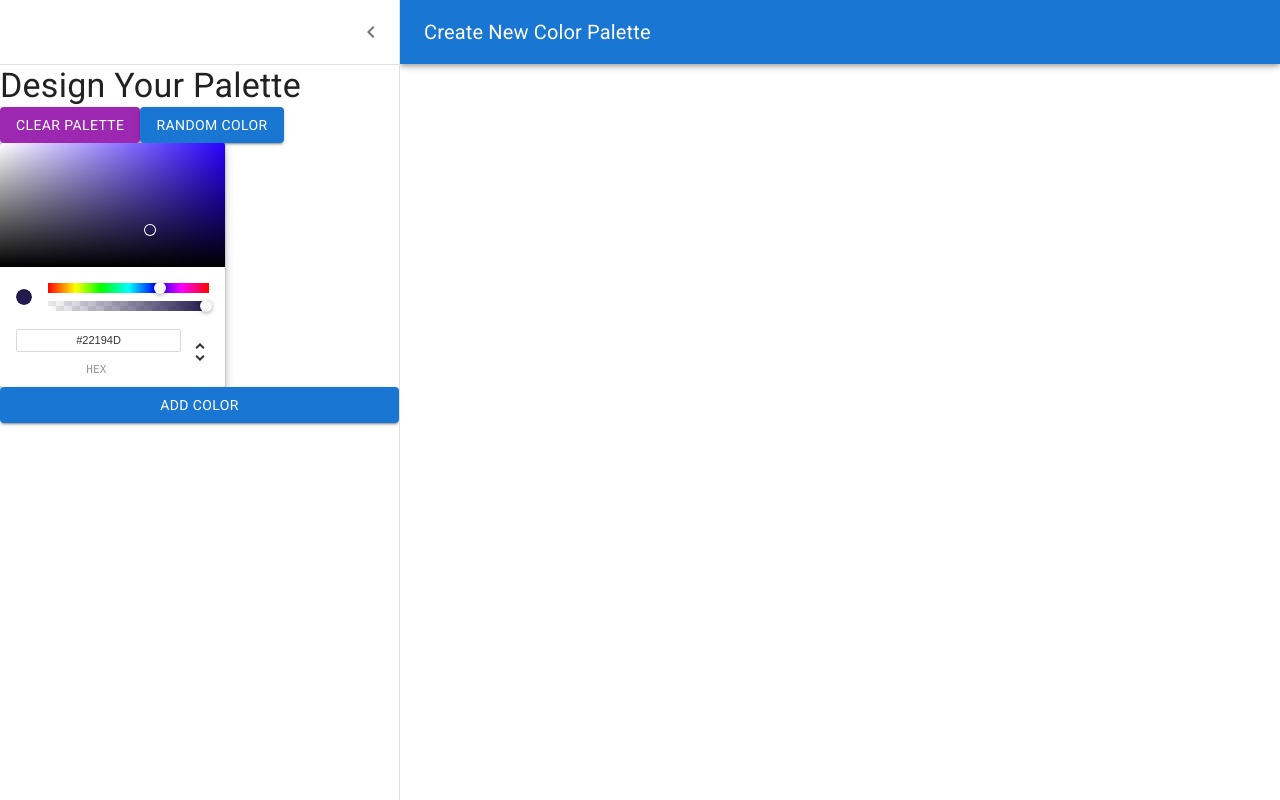
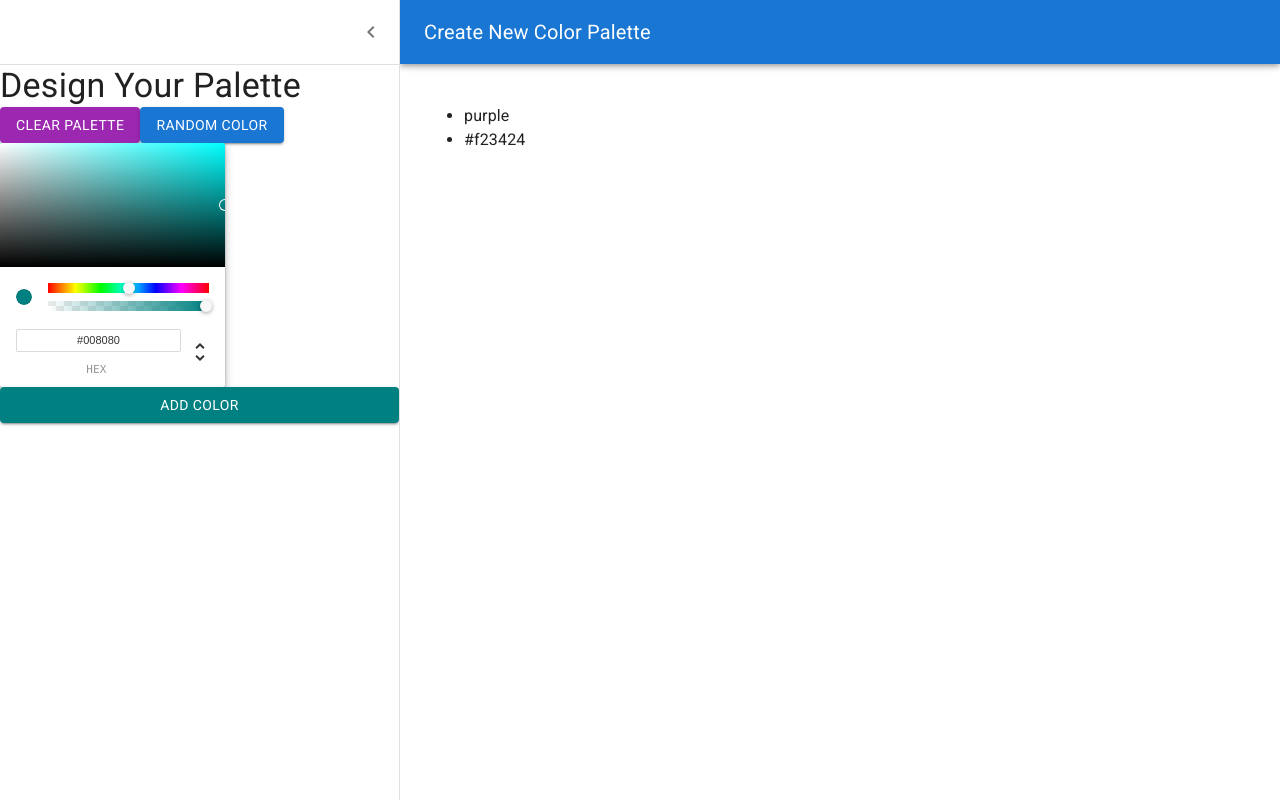
Before and after one commit to Cedric-Hurst/color-palette-project, a React (Create React App) app: page /palette/new in a window 1280 px wide. Both pictures are taken after a click on the button "open drawer". Built offline with nearby package versions, Linux system fonts and the light colour scheme.

Commit message:
Connect ColorPicker to Button

```diff
--- a/src/NewPaletteForm.js
+++ b/src/NewPaletteForm.js
@@ -62,14 +62,21 @@
 
 export default function NewPaletteForm() {
     const [open, setOpen] = React.useState(false);
+    const [currentColor, setCurrentColor] = React.useState('teal');
+    const [colors, setColors] = React.useState(['purple', '#f23424'])
 
     const handleDrawerOpen = () => {
         setOpen(true);
     };
-
     const handleDrawerClose = () => {
         setOpen(false);
     };
+    const handleColorChange = (newColor) => {
+        setCurrentColor(newColor.hex);
+    };
+    const addNewColor = () => {
+        setColors([...colors, currentColor])
+    }
 
   return (
     <Box sx={{ display: 'flex' }}>
@@ -116,12 +123,20 @@
                 <Button variant="contained" color="secondary">Clear Palette</Button>
                 <Button variant="contained" color="primary">Random Color</Button>
             </Stack>
-            <ChromePicker />
-            <Button variant="contained" color="primary">Add Color</Button>
+              <ChromePicker color={currentColor} onChangeComplete={handleColorChange} />
+              <Button
+                  style={{ backgroundColor: currentColor }}
+                  variant="contained"
+                  onClick={addNewColor}
+              >
+                  Add Color
+              </Button>
         </Drawer>
         <Main open={open}>
             <DrawerHeader />
-
+              <ul>
+                  {colors.map(color => <li>{color}</li>)}
+              </ul>
         </Main>
     </Box>
   );
```
Lines whose indentation alone changed are shown as unchanged.
